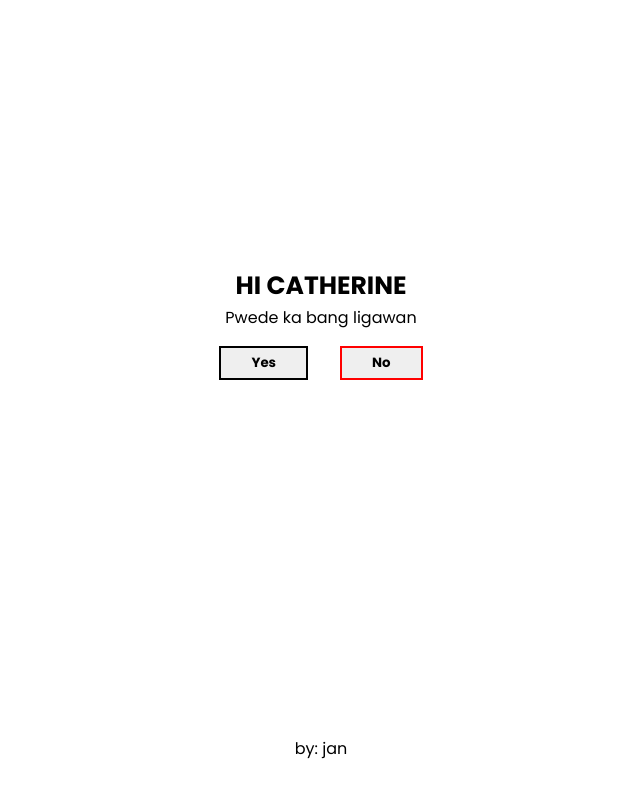
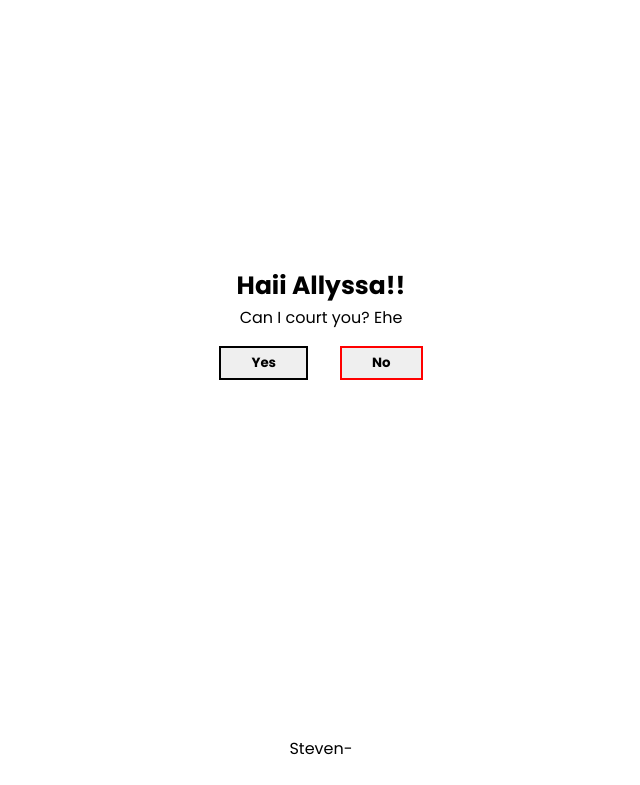
Before and after one commit to Stvnhaha/crushie, a plain HTML site: page index.html in a window 1280 px wide. Shown: the part 37-822 px from the top of the page, without its empty margins (319-959 px from the left). Drawn offline with Linux system fonts and the light colour scheme.

Commit message:
Update index.html

```diff
--- a/index.html
+++ b/index.html
@@ -32,7 +32,7 @@
         </div>
 
         <div class="ask">
-            <p><span class="crush">HI CATHERINE</span> <br> Pwede ka bang ligawan</p>
+            <p><span class="crush">Haii Allyssa!!</span> <br> Can I court you? Ehe</p>
             <div class="btn">
                 <a href="yes.html"><button id="btn1">Yes</button></a>
                 <button id="btn2">No</button>
@@ -67,7 +67,7 @@
     </div>
 
         <div class="fff">
-            <p>by: jan</p>
+            <p>Steven-</p>
         </div>
 
         <script src="proposalv2.js"></script>
```
